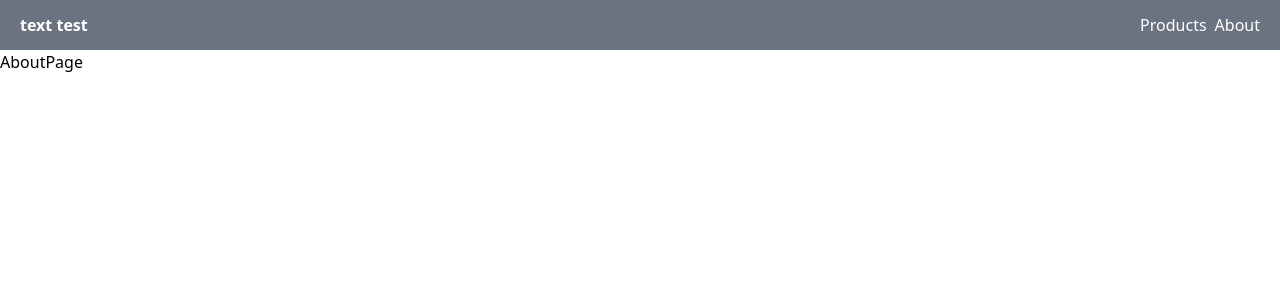
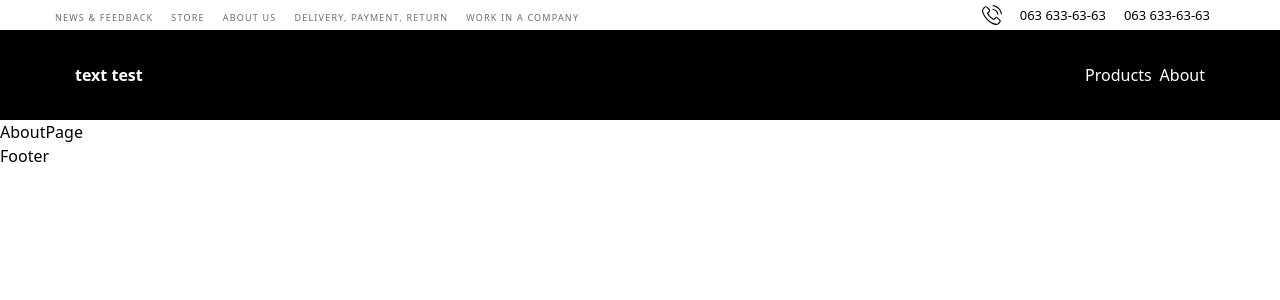
Before and after one commit to Fox1k-afk/fox-shop, a React (Create React App) app in the folder baza/: page /about in a window 1280 px wide. Shown: the top 300 px of the page. Built offline with nearby package versions, Linux system fonts and the light colour scheme.

Commit message:
added top header

```diff
--- a/baza/src/App.tsx
+++ b/baza/src/App.tsx
@@ -1,18 +1,21 @@
-import React, { useContext } from 'react';
+import React from 'react';
 import { Route, Routes } from 'react-router-dom';
 
-import Navigation from './components/Navigation';
+import Navigation from './components/header/Navigation';
 import About from './pages/About';
 import Products from './pages/Products';
+import Footer from './components/Footer';
+import Header from './components/header/Header';
 
 const App = () => {
 	return (
 		<>
-			<Navigation />
+			<Header />
 			<Routes>
 				<Route path='/' element={<Products />} />
 				<Route path='/about' element={<About />} />
 			</Routes>
+			<Footer />
 		</>
 	);
 };
--- /dev/null
+++ b/baza/src/components/Footer.tsx
@@ -0,0 +1,7 @@
+import React from 'react';
+
+const Footer = () => {
+	return <div>Footer</div>;
+};
+
+export default Footer;
--- a/baza/src/components/Navigation.tsx
+++ /dev/null
@@ -1,18 +0,0 @@
-import React from 'react';
-import { Link } from 'react-router-dom';
-
-const Navigation = () => {
-	return (
-		<nav className=' h-[50px] flex justify-between px-5 bg-gray-500 text-white items-center'>
-			<span className=' font-bold'>text test</span>
-			<span>
-				<Link className=' mr-2' to='/'>
-					Products
-				</Link>
-				<Link to='/about'>About</Link>
-			</span>
-		</nav>
-	);
-};
-
-export default Navigation;
--- /dev/null
+++ b/baza/src/components/header/Header.tsx
@@ -0,0 +1,14 @@
+import React from 'react';
+import Navigation from './Navigation';
+import ShopInfo from './ShopInfo';
+
+const Header = () => {
+	return (
+		<div className=''>
+			<ShopInfo />
+			<Navigation />
+		</div>
+	);
+};
+
+export default Header;
--- /dev/null
+++ b/baza/src/components/header/Navigation.tsx
@@ -0,0 +1,20 @@
+import React from 'react';
+import { Link } from 'react-router-dom';
+
+const Navigation = () => {
+	return (
+		<div className='bg-black h-[90px]'>
+			<nav className=' h-[90px] flex justify-between px-5 text-white items-center  mx-auto max-w-[1170px] '>
+				<span className=' font-bold'>text test</span>
+				<span>
+					<Link className=' mr-2' to='/'>
+						Products
+					</Link>
+					<Link to='/about'>About</Link>
+				</span>
+			</nav>
+		</div>
+	);
+};
+
+export default Navigation;
--- /dev/null
+++ b/baza/src/components/header/ShopInfo.module.css
@@ -0,0 +1,51 @@
+.main_container_top {
+	@apply max-w-[1210px] w-full mx-auto flex justify-center py-[3px] px-[20px];
+}
+
+.nav_container_top {
+	@apply pr-[10px] flex items-center justify-between mr-auto cursor-pointer;
+}
+
+.nav_up_link {
+	@apply mr-[18px] z-[3];
+}
+
+.nav_span {
+	@apply font-sans text-[9px] tracking-[1.2px] uppercase font-medium whitespace-nowrap text-[#6d6d6d] hover:text-blue-400;
+}
+
+.icon_buttons {
+	@apply flex items-center justify-between;
+}
+
+.phones_container {
+	@apply flex items-center mr-[15px] relative z-10;
+}
+
+.phones {
+	@apply flex flex-row;
+}
+
+.phone_link {
+	@apply font-sans text-black text-[13px] font-normal whitespace-nowrap ml-[18px] mt-[1px];
+}
+
+.working_hours {
+	@apply absolute bg-white text-black top-[30px] -left-[9px] w-[142px] px-[15px] py-[15px] shadow-md;
+}
+
+.workking_hours_label {
+	@apply font-sans font-medium text-[11px] uppercase tracking-[1.2px];
+}
+
+.working_hours_hours {
+	@apply font-sans mt-[7px] font-light text-[25px];
+}
+
+.working_hours_hours span {
+	@apply text-[12px] align-super;
+}
+
+.working_sunday {
+	@apply text-[12px] mt-[10px];
+}
--- /dev/null
+++ b/baza/src/components/header/ShopInfo.tsx
@@ -0,0 +1,78 @@
+import React, { useState } from 'react';
+import phoneSvg from '../../svg/phone-call-svgrepo-com.svg';
+import styles from './ShopInfo.module.css';
+
+const ShopInfo = () => {
+	const [showMessage, setShowMessage] = useState(false);
+
+	return (
+		<div className={styles.main_container_top}>
+			<div className={styles.nav_container_top}>
+				<div className={styles.nav_up_link}>
+					<a href='#'>
+						<span className={styles.nav_span}>News & feedback</span>
+					</a>
+				</div>
+
+				<div className={styles.nav_up_link}>
+					<a href='#'>
+						<span className={styles.nav_span}>Store</span>
+					</a>
+				</div>
+
+				<div className={styles.nav_up_link}>
+					<a href='#'>
+						<span className={styles.nav_span}>About us</span>
+					</a>
+				</div>
+
+				<div className={styles.nav_up_link}>
+					<a href='#'>
+						<span className={styles.nav_span}>delivery, payment, return</span>
+					</a>
+				</div>
+
+				<div>
+					<a href='#'>
+						<span className={styles.nav_span}>Work in a company</span>
+					</a>
+				</div>
+			</div>
+
+			<div
+				className={styles.icon_buttons}
+				onMouseEnter={() => setShowMessage(true)}
+				onMouseLeave={() => setShowMessage(false)}
+			>
+				<div className={styles.phones_container}>
+					<div>
+						<img src={phoneSvg} alt='svg' className=' w-[20px]' />
+					</div>
+					<div className={styles.working_hours_container}>
+						<div className={styles.phones}>
+							<a href='tel:+380636336363' className={styles.phone_link}>
+								063 633-63-63
+							</a>
+							<a href='tel:+380636336363' className={styles.phone_link}>
+								063 633-63-63
+							</a>
+							{showMessage && (
+								<div className={styles.working_hours}>
+									<div className={styles.workking_hours_label}>working mode</div>
+									<div className={styles.working_hours_hours}>
+										10
+										<span>00</span>- 19
+										<span>00</span>
+									</div>
+									<div className={styles.working_sunday}>Sun: 11:00 - 18:00</div>
+								</div>
+							)}
+						</div>
+					</div>
+				</div>
+			</div>
+		</div>
+	);
+};
+
+export default ShopInfo;
--- a/baza/src/pages/Products.tsx
+++ b/baza/src/pages/Products.tsx
@@ -17,7 +17,7 @@ const Products = () => {
 	const { modal, open, close } = useContext(ModalContext);
 
 	return (
-		<div className='container mx-auto max-w-2xl pt-5'>
+		<div className='container mx-auto max-w-[1170px] pt-5'>
 			{loading && <Loader />}
 			{error && <ErrorMessage errMsg='Loading products error' />}
 			{products?.map((product) => (
```
Also changed, not shown: baza/src/svg/phone-call-svgrepo-com.svg (added).
